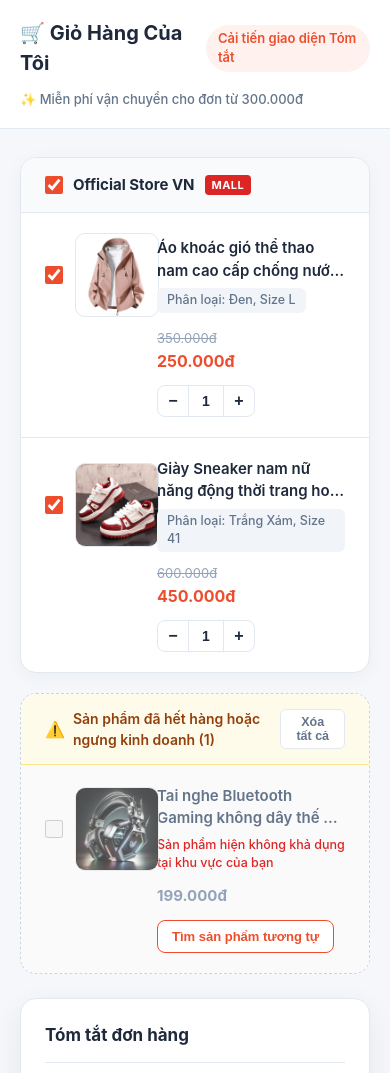
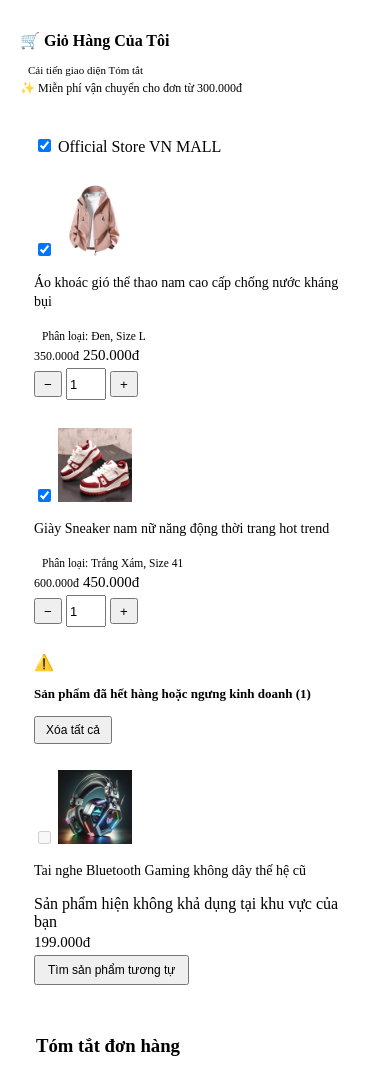
Before and after one commit to huynhnhuu0204-svg/ecommerce-ui-improvement, a plain HTML site: page index.html in a window 390 px wide. Shown: the top 1073 px of the page. Drawn offline with Linux system fonts and the light colour scheme; a web font is replaced by a local one.

Commit message:
Optimize CSS for mobile layout and styling
Refactor styles for mobile optimization and improve layout consistency.

```diff
--- a/styles.css
+++ b/styles.css
@@ -1,451 +1,152 @@
-:root {
-    --bg-body: #F5F7FA;
-    --bg-surface: #FFFFFF;
-    --bg-subtle: #F8FAFC;
-    --text-main: #1E293B;
-    --text-muted: #64748B;
-    --text-light: #94A3B8;
-    --brand-primary: #EE4D2D;      /* Cam Shopee hiện đại */
-    --brand-hover: #D73211;
-    --brand-soft: #FFF1EE;
-    --border-light: #E2E8F0;
-    --green-text: #059669;
-    --green-bg: #ECFDF5;
-    --green-border: #A7F3D0;
-    --shadow-card: 0 4px 20px rgba(15, 23, 42, 0.04);
-    --shadow-float: 0 10px 30px rgba(15, 23, 42, 0.07);
-}
-
-* {
-    box-sizing: border-box;
-    margin: 0;
-    padding: 0;
-}
-
+/* ================= TỐI ƯU GIAO DIỆN MOBILE ================= */
+@media (max-width: 640px) {
     body {
-    font-family: 'Plus Jakarta Sans', -apple-system, BlinkMacSystemFont, sans-serif;
-    background-color: var(--bg-body);
-    color: var(--text-main);
-    line-height: 1.5;
-    -webkit-font-smoothing: antialiased;
-    padding-bottom: 60px;
+        padding-bottom: 100px; /* Chừa khoảng trống cho thanh thanh toán cố định bên dưới */
     }
 
     .container {
-    max-width: 1180px;
-    margin: 0 auto;
-    padding: 0 20px;
+        padding: 0 12px;
     }
 
-/* Header */
+    /* 1. Sửa Header gọn gàng, không rớt chữ */
     .cart-header {
-    background-color: var(--bg-surface);
-    border-bottom: 1px solid var(--border-light);
-    padding: 18px 0;
-    margin-bottom: 28px;
-    position: sticky;
-    top: 0;
-    z-index: 50;
-}
-
-.header-inner {
-    display: flex;
-    align-items: center;
-    justify-content: space-between;
-    flex-wrap: wrap;
-    gap: 12px;
+        padding: 12px 0;
+        margin-bottom: 16px;
     }
 
     .header-title-group {
-    display: flex;
-    align-items: center;
-    gap: 12px;
+        width: 100%;
+        justify-content: space-between;
+        gap: 8px;
     }
 
     .cart-header h1 {
-    font-size: 20px;
-    font-weight: 700;
-    color: var(--text-main);
+        font-size: 16px;
+        white-space: nowrap;
     }
 
     .header-subtitle {
-    font-size: 13px;
-    font-weight: 600;
-    color: var(--brand-primary);
-    background-color: var(--brand-soft);
-    padding: 4px 12px;
-    border-radius: 999px;
+        font-size: 11px;
+        padding: 3px 8px;
+        white-space: nowrap;
     }
 
     .header-promo-tag {
-    font-size: 13px;
-    color: var(--text-muted);
-    font-weight: 500;
+        font-size: 12px;
+        width: 100%;
+        padding-top: 6px;
+        border-top: 1px dashed var(--border-light);
     }
 
-/* Bố cục 2 cột */
-.cart-container {
-    display: grid;
-    grid-template-columns: 1fr 370px;
-    gap: 24px;
+    /* 2. Tối ưu từng dòng sản phẩm (Giá + Nút số lượng nằm ngang hàng) */
+    .shop-header {
+        padding: 12px 14px;
+    }
+
+    .cart-item {
+        grid-template-columns: auto 74px 1fr;
+        gap: 10px 12px;
+        padding: 14px;
         align-items: start;
     }
 
-@media (max-width: 920px) {
-    .cart-container {
-        grid-template-columns: 1fr;
-    }
-}
-
-/* Checkbox đồng bộ màu thương hiệu */
-input[type="checkbox"] {
-    width: 18px;
-    height: 18px;
-    accent-color: var(--brand-primary);
-    cursor: pointer;
-    flex-shrink: 0;
-}
-
-/* Khối danh sách sản phẩm theo Shop */
-.shop-group {
-    background-color: var(--bg-surface);
-    border: 1px solid var(--border-light);
-    border-radius: 16px;
-    box-shadow: var(--shadow-card);
-    overflow: hidden;
-    margin-bottom: 20px;
-}
-
-.shop-header {
-    display: flex;
-    align-items: center;
-    gap: 10px;
-    padding: 16px 24px;
-    background-color: var(--bg-subtle);
-    border-bottom: 1px solid var(--border-light);
-}
-
-.shop-name {
-    font-weight: 700;
-    font-size: 15px;
-    color: var(--text-main);
-}
-
-.shop-badge {
-    background-color: #DC2626;
-    color: #FFFFFF;
-    font-size: 11px;
-    font-weight: 700;
-    padding: 2px 7px;
-    border-radius: 4px;
-    letter-spacing: 0.4px;
-}
-
-/* Từng dòng sản phẩm */
-.cart-item {
-    display: grid;
-    grid-template-columns: auto 84px 1fr auto auto;
-    align-items: center;
-    gap: 18px;
-    padding: 20px 24px;
-    border-bottom: 1px solid var(--border-light);
-    transition: background-color 0.2s ease;
-}
-
-.cart-item:last-child {
-    border-bottom: none;
-}
-
-.cart-item:hover {
-    background-color: #FAFCFF;
+    .cart-item input[type="checkbox"] {
+        margin-top: 28px; /* Căn giữa checkbox theo chiều cao ảnh */
     }
 
     .item-img {
-    width: 84px;
-    height: 84px;
-    object-fit: cover;
-    border-radius: 10px;
-    border: 1px solid var(--border-light);
-    background-color: #F1F5F9;
-}
-
-.item-info {
-    display: flex;
-    flex-direction: column;
-    gap: 6px;
+        width: 74px;
+        height: 74px;
     }
 
     .item-title {
-    font-size: 15px;
-    font-weight: 600;
-    color: var(--text-main);
-    display: -webkit-box;
-    -webkit-line-clamp: 2;
-    -webkit-box-orient: vertical;
-    overflow: hidden;
+        font-size: 14px;
+        line-height: 1.35;
     }
 
     .item-classification {
-    display: inline-block;
-    width: fit-content;
-    font-size: 12.5px;
-    color: var(--text-muted);
-    background-color: #F1F5F9;
-    padding: 3px 10px;
-    border-radius: 6px;
-    font-weight: 500;
+        font-size: 11.5px;
+        padding: 2px 8px;
     }
 
+    /* Gom Giá tiền và Nút số lượng vào chung hàng dưới của cột 3 */
     .item-price {
-    display: flex;
-    flex-direction: column;
-    align-items: flex-end;
-    min-width: 95px;
+        grid-column: 3;
+        flex-direction: row;
+        align-items: baseline;
+        gap: 8px;
+        min-width: unset;
+        margin-top: 2px;
     }
 
     .old-price {
-    font-size: 13px;
-    color: var(--text-light);
-    text-decoration: line-through;
+        order: 2; /* Đẩy giá cũ ra sau giá mới cho thuận mắt trên mobile */
+        font-size: 12px;
     }
 
     .current-price {
-    font-size: 16px;
-    font-weight: 700;
-    color: var(--brand-primary);
+        order: 1;
+        font-size: 15px;
     }
 
-/* Bộ chỉnh số lượng */
     .item-quantity {
-    display: flex;
-    align-items: center;
-    border: 1px solid var(--border-light);
-    border-radius: 8px;
-    overflow: hidden;
-    background-color: var(--bg-surface);
+        grid-column: 3;
+        width: fit-content;
+        margin-top: 4px;
     }
 
     .item-quantity button {
-    width: 30px;
-    height: 30px;
-    border: none;
-    background: transparent;
-    color: var(--text-main);
-    font-size: 16px;
-    font-weight: 600;
-    cursor: pointer;
-    transition: background-color 0.15s;
-}
-
-.item-quantity button:hover {
-    background-color: #F1F5F9;
+        width: 28px;
+        height: 26px;
     }
 
     .item-quantity input {
-    width: 36px;
-    height: 30px;
-    border: none;
-    border-left: 1px solid var(--border-light);
-    border-right: 1px solid var(--border-light);
-    text-align: center;
-    font-size: 14px;
-    font-weight: 600;
-    color: var(--text-main);
-    background: transparent;
-    outline: none;
+        width: 32px;
+        height: 26px;
+        font-size: 13px;
     }
 
-/* Khu vực sản phẩm hết hàng (Tinh tế, sáng sủa) */
-.out-of-stock-section {
-    background-color: var(--bg-surface);
-    border: 1px dashed #CBD5E1;
-    border-radius: 16px;
-    overflow: hidden;
-}
-
+    /* 3. Sửa khối Sản phẩm hết hàng không bị rớt chữ */
     .oos-header {
-    display: flex;
-    align-items: center;
-    justify-content: space-between;
-    padding: 14px 24px;
-    background-color: #FFFBEB;
-    border-bottom: 1px solid #FDE68A;
+        padding: 12px 14px;
+        gap: 10px;
     }
 
     .oos-title-wrap {
-    display: flex;
-    align-items: center;
-    gap: 8px;
+        align-items: flex-start;
     }
 
     .oos-header h3 {
-    font-size: 14px;
-    font-weight: 600;
-    color: #92400E;
+        font-size: 13px;
+        line-height: 1.35;
     }
 
     .btn-clear-oos {
-    background-color: #FFFFFF;
-    border: 1px solid #E2E8F0;
-    color: var(--text-muted);
-    font-size: 12.5px;
-    font-weight: 600;
-    padding: 5px 12px;
-    border-radius: 6px;
-    cursor: pointer;
-    transition: all 0.2s;
+        white-space: nowrap;
+        flex-shrink: 0;
+        padding: 5px 10px;
+        font-size: 12px;
     }
 
-.btn-clear-oos:hover {
-    color: #DC2626;
-    border-color: #FECACA;
-    background-color: #FEF2F2;
-}
-
-.oos-item {
-    background-color: #FAFAFA;
-}
-
-.oos-img {
-    filter: grayscale(60%);
-    opacity: 0.75;
-}
-
-.oos-item .item-title {
-    color: var(--text-muted);
-}
-
-.item-status-text {
-    font-size: 12.5px;
-    color: #DC2626;
-    font-weight: 500;
-}
-
-.oos-price {
-    color: var(--text-light);
-    font-size: 15px;
+    .oos-item .item-price {
+        grid-column: 3;
     }
 
     .btn-find-similar {
-    background-color: #FFFFFF;
-    border: 1px solid var(--brand-primary);
-    color: var(--brand-primary);
-    font-size: 13px;
-    font-weight: 600;
-    padding: 8px 14px;
-    border-radius: 8px;
-    cursor: pointer;
-    white-space: nowrap;
-    transition: all 0.2s;
+        grid-column: 3;
+        width: fit-content;
+        font-size: 12px;
+        padding: 6px 12px;
+        margin-top: 4px;
     }
 
-.btn-find-similar:hover {
-    background-color: var(--brand-soft);
-}
-
-/* Cột phải: Tóm tắt đơn hàng */
+    /* 4. Tối ưu khung Tóm tắt đơn hàng trên mobile */
     .summary-card {
-    background-color: var(--bg-surface);
-    border: 1px solid var(--border-light);
-    border-radius: 16px;
-    padding: 24px;
-    box-shadow: var(--shadow-float);
-    position: sticky;
-    top: 88px;
-}
-
-.summary-card h3 {
-    font-size: 17px;
-    font-weight: 700;
-    color: var(--text-main);
-    padding-bottom: 14px;
-    margin-bottom: 18px;
-    border-bottom: 1px solid var(--border-light);
-}
-
-.summary-row {
-    display: flex;
-    justify-content: space-between;
-    align-items: center;
-    font-size: 14px;
-    color: var(--text-muted);
-    margin-bottom: 13px;
-}
-
-.summary-row span:last-child {
-    font-weight: 600;
-    color: var(--text-main);
-}
-
-.discount-row span:last-child {
-    color: var(--green-text);
-}
-
-.summary-divider {
-    border: none;
-    border-top: 1px solid var(--border-light);
-    margin: 18px 0;
-}
-
-.total-row {
-    margin-bottom: 16px;
-}
-
-.total-row span:first-child {
-    font-size: 15px;
-    font-weight: 700;
-    color: var(--text-main);
+        padding: 18px 16px;
+        position: static;
     }
 
     .final-price {
-    font-size: 24px !important;
-    font-weight: 700 !important;
-    color: var(--brand-primary) !important;
-}
-
-.saving-notification {
-    background-color: var(--green-bg);
-    border: 1px solid var(--green-border);
-    color: #065F46;
-    font-size: 13px;
-    padding: 10px 14px;
-    border-radius: 10px;
-    text-align: center;
-    margin-bottom: 20px;
-}
-
-.btn-checkout {
-    width: 100%;
-    background: linear-gradient(135deg, #FF6533 0%, #EE4D2D 100%);
-    color: #FFFFFF;
-    border: none;
-    padding: 15px;
-    border-radius: 12px;
-    font-size: 15px;
-    font-weight: 700;
-    letter-spacing: 0.4px;
-    cursor: pointer;
-    box-shadow: 0 6px 18px rgba(238, 77, 45, 0.25);
-    transition: transform 0.15s ease, box-shadow 0.15s ease;
-}
-
-.btn-checkout:hover {
-    transform: translateY(-1px);
-    box-shadow: 0 8px 22px rgba(238, 77, 45, 0.35);
-}
-
-/* Responsive cho màn hình nhỏ */
-@media (max-width: 640px) {
-    .cart-item {
-        grid-template-columns: auto 70px 1fr;
-        gap: 12px;
-    }
-    .item-price {
-        grid-column: 3;
-        align-items: flex-start;
-    }
-    .item-quantity, .btn-find-similar {
-        grid-column: 3;
-        width: fit-content;
+        font-size: 20px !important;
     }
 }
```
Lines whose indentation alone changed are shown as unchanged.
